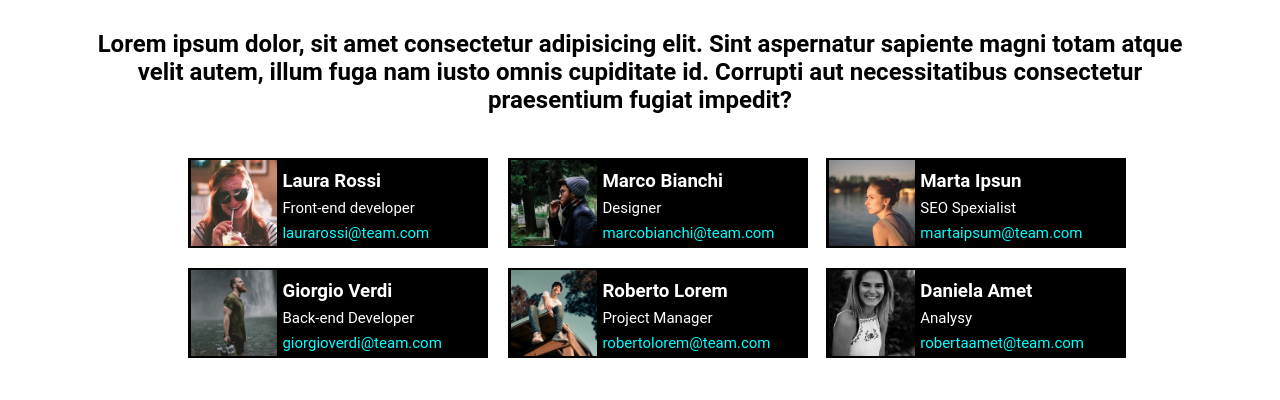
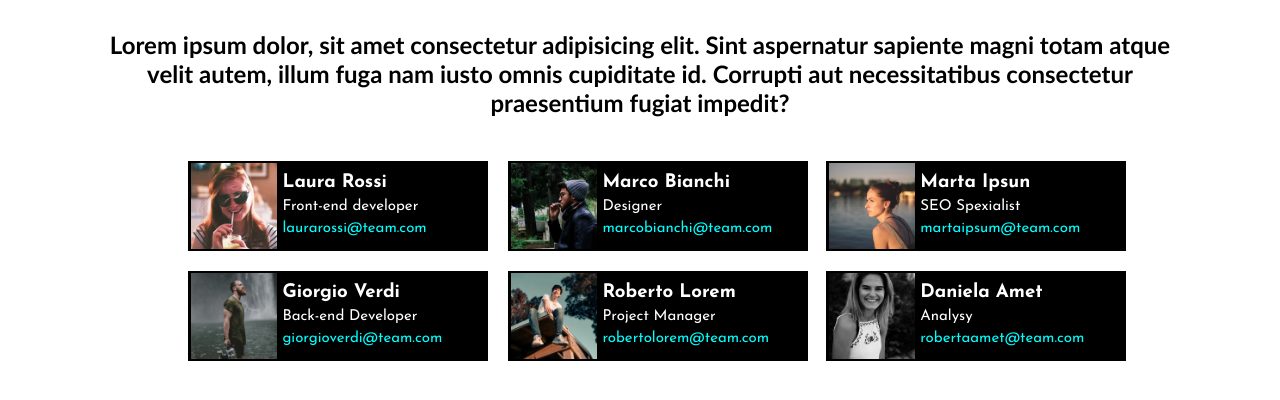
Before and after one commit to Alberto-Bruno/html-css-float-cards, a plain HTML site: page index.html in a window 1280 px wide. Shown: the part 88-488 px from the top of the page. Drawn offline with Linux system fonts and the light colour scheme.

Commit message:
Font text

```diff
--- a/index.html
+++ b/index.html
@@ -7,6 +7,9 @@
         <link rel="preconnect" href="https://fonts.googleapis.com">
         <link rel="preconnect" href="https://fonts.gstatic.com" crossorigin>
         <link href="https://fonts.googleapis.com/css2?family=Fredoka+One&display=swap" rel="stylesheet">
+        <link rel="preconnect" href="https://fonts.googleapis.com">
+        <link rel="preconnect" href="https://fonts.gstatic.com" crossorigin>
+        <link href="https://fonts.googleapis.com/css2?family=Josefin+Sans:wght@400;700&display=swap" rel="stylesheet">
         <link rel="stylesheet" href="style.css">
         <title>Floating Cards</title>
     </head>
--- a/style.css
+++ b/style.css
@@ -8,13 +8,17 @@
 
 body{
     background-color: white;
-    font-family: 'Roboto', sans-serif;
+    font-family: 'Josefin Sans', sans-serif;
     text-align: center;
 }
 
 h1{
     color: rgb(255, 0, 157);
     font-family: 'Fredoka One', cursive;
+}
+
+h2{
+    font-family:'Gill Sans', 'Gill Sans MT', Calibri, 'Trebuchet MS', sans-serif;
 }
 
 h3{
```
